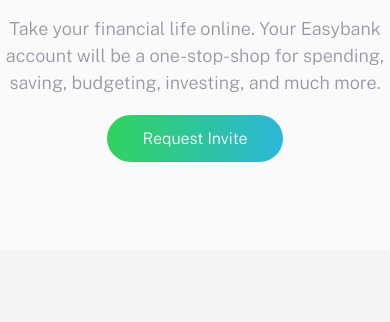
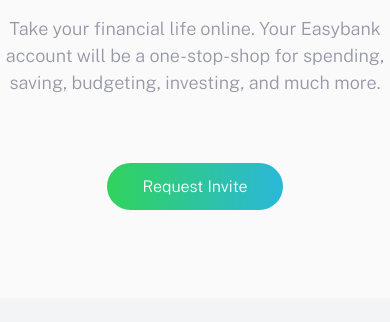
Before and after one commit to ayyaz10/easybank-landing-page-master, a plain HTML site: page index.html in a window 390 px wide. Shown: the part 522-844 px from the top of the page. Drawn offline with nearby package versions, Linux system fonts and the light colour scheme.

```diff
--- a/style.css
+++ b/style.css
@@ -598,6 +598,10 @@ a {
         padding: 0;
     }
 
+    .hero__btn {
+        margin-top: 4.15rem;
+    }
+
     .whyus__container {
         /* max-width: 725px; */
         text-align: center;
```
